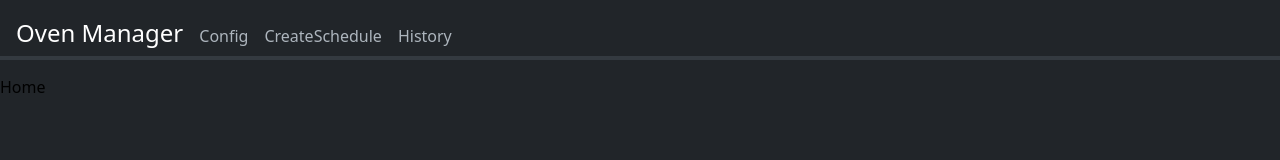
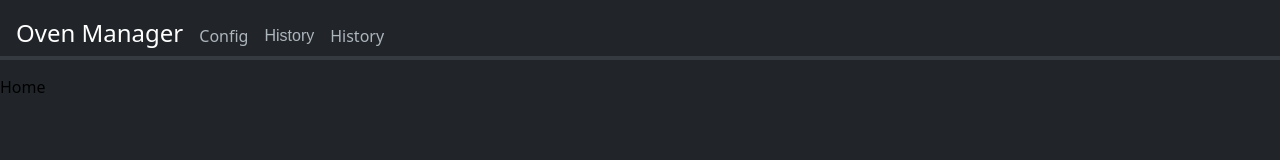
Before and after one commit to Jamman214/oven-manager, a React (Vite) app in the folder frontend/: page / in a window 1280 px wide. Shown: the top 160 px of the page. Built offline with nearby package versions, Linux system fonts and the light colour scheme.

Commit message:
Added button for expandable nav links. (not expandable yet)

```diff
--- a/frontend/src/components/NavBar.tsx
+++ b/frontend/src/components/NavBar.tsx
@@ -52,29 +52,33 @@ function NavBar({ brand, items }: NavBarProps) {
                 {items.map((item: NavItem, i) => {
                     if ("subitems" in item) {
                         return (
-                            <div className="navbar-dropdown" key={i}>
-                                {item.subitems.map(
-                                    (subitem: TextRefPair, j) => {
-                                        return (
-                                            <NavLink
-                                                to={subitem.link}
-                                                key={j}
-                                                onClick={() =>
-                                                    setExpanded(
-                                                        false
-                                                    )
-                                                }
-                                            >
-                                                {subitem.text}
-                                            </NavLink>
-                                        );
-                                    }
-                                )}
-                            </div>
+                            <button type="button" className="nav-item expandable" key={i}>
+                                History
+                            </button>
+                            // <div className="navbar-dropdown" key={i}>
+                            //     {item.subitems.map(
+                            //         (subitem: TextRefPair, j) => {
+                            //             return (
+                            //                 <NavLink
+                            //                     to={subitem.link}
+                            //                     key={j}
+                            //                     onClick={() =>
+                            //                         setExpanded(
+                            //                             false
+                            //                         )
+                            //                     }
+                            //                 >
+                            //                     {subitem.text}
+                            //                 </NavLink>
+                            //             );
+                            //         }
+                            //     )}
+                            // </div>
                         );
                     }
                     return (
                         <NavLink
+                            className="nav-item"
                             to={item.link}
                             key={i}
                             onClick={() => setExpanded(false)}
--- a/frontend/src/scss/components/NavBar.scss
+++ b/frontend/src/scss/components/NavBar.scss
@@ -48,10 +48,13 @@ $navbar-item-height: 2.5rem;
     display: flex;
     gap: 1rem;
 
-    a {
+    .nav-item {
         font-size: 40cqh;
         color: $navbar-colour;
         text-decoration: none;
+        background: none;
+        padding: 0;
+        border: none;
 
         &:hover {
             color: $navbar-colour-hover;
```
